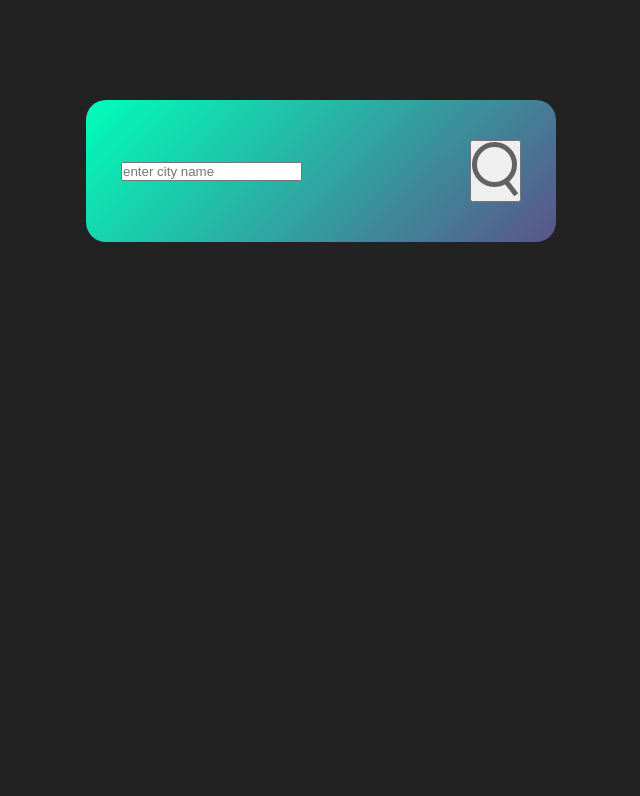
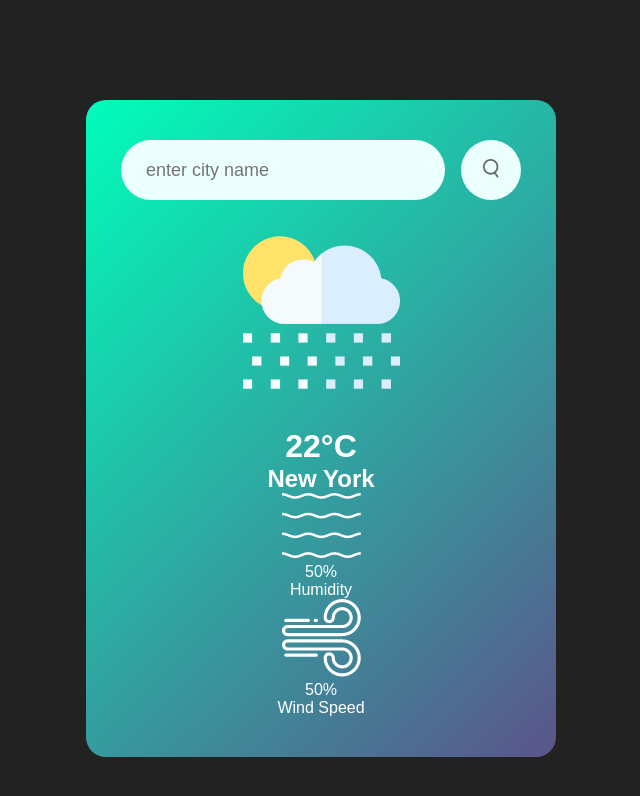
Before and after one commit to CodeWithFin/weather-app, a plain HTML site: page index.html in a window 1280 px wide. Shown: the whole page, without its empty margins (319-959 px from the left). Drawn offline with Linux system fonts and the light colour scheme.

Commit message:
add weather app icons to the weather app project

```diff
--- a/index.html
+++ b/index.html
@@ -12,6 +12,27 @@
             <input type="text" placeholder="enter city name" spellcheck="false">
             <button><img src="./weather-app-img (1)/images/search.png" alt="search icon"></button>
         </div>
+        <div class="weather">
+            <img src="./weather-app-img (1)/images/rain.png" alt="rain icon" class="weather-icon">
+            <h1 class="temp">22°C</h1>
+            <h2 class="city">New York</h2>
+            <div class="details">
+                <div class="col">
+                    <img src="./weather-app-img (1)/images/humidity.png" alt="humidity image">
+                    <div>
+                        <p class="humidity">50%</p>
+                        <p>Humidity</p>
+                    </div>
+                </div>
+                <div class="col">
+                    <img src="./weather-app-img (1)/images/wind.png" alt="wind image">
+                    <div>
+                        <p class="wind">50%</p>
+                        <p>Wind Speed</p>
+                    </div>
+                </div>
+            </div>
+        </div>
     </div>
 </body>
 </html>
--- a/style.css
+++ b/style.css
@@ -24,3 +24,27 @@ text-align: center;
     justify-content: space-between;
 
 }
+.search input{
+    border: 0;
+    outline:0;
+    background: #ebfffc;
+    color:#555;
+    padding: 10px 25px;
+    height:60px;
+    border-radius: 30px;
+    flex:1;
+    margin-right: 16px;
+    font-size: 18px;
+}
+.search button{
+    border: 0;
+    outline:0;
+    background: #ebfffc;
+    border-radius:50%;
+    width:60px;
+    height:60px;
+
+}
+.search button img{
+    width:16px;
+}
```
